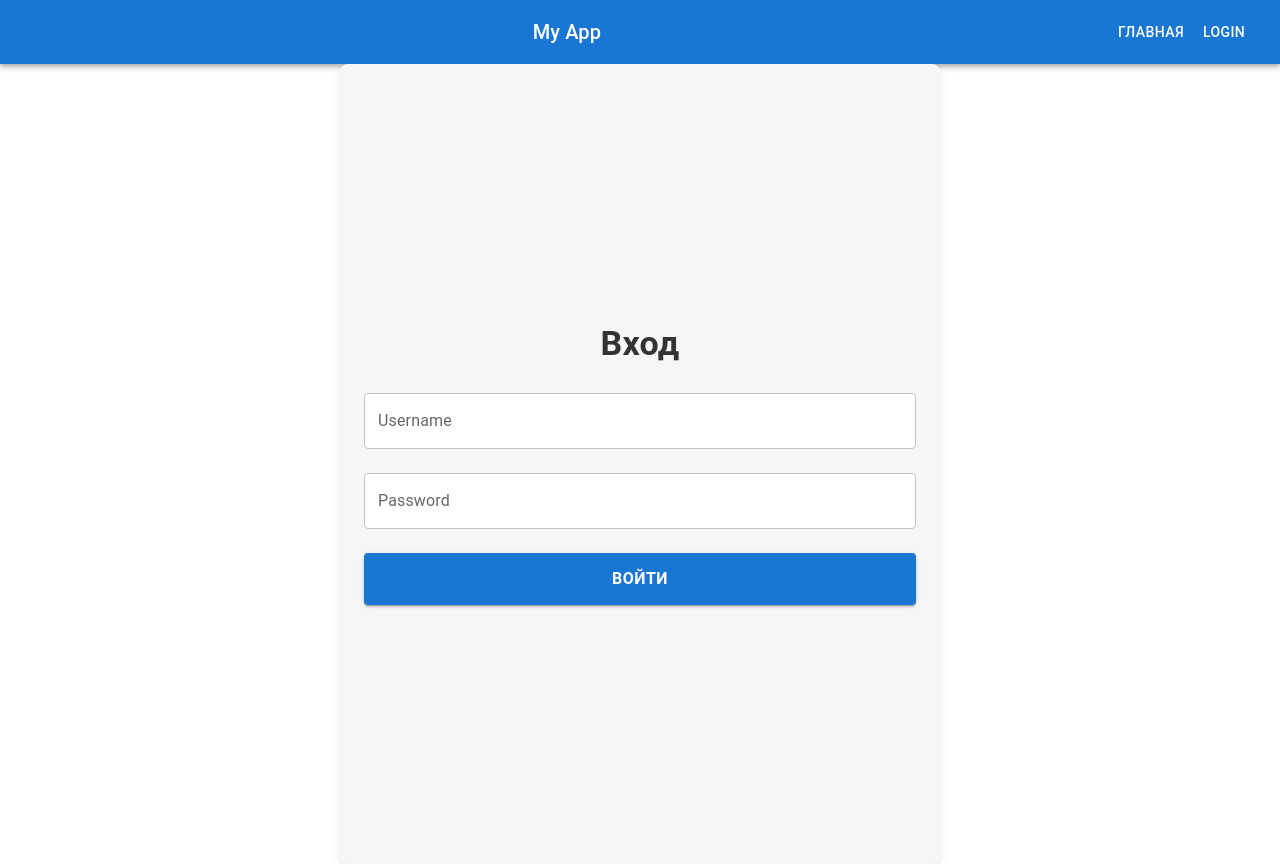
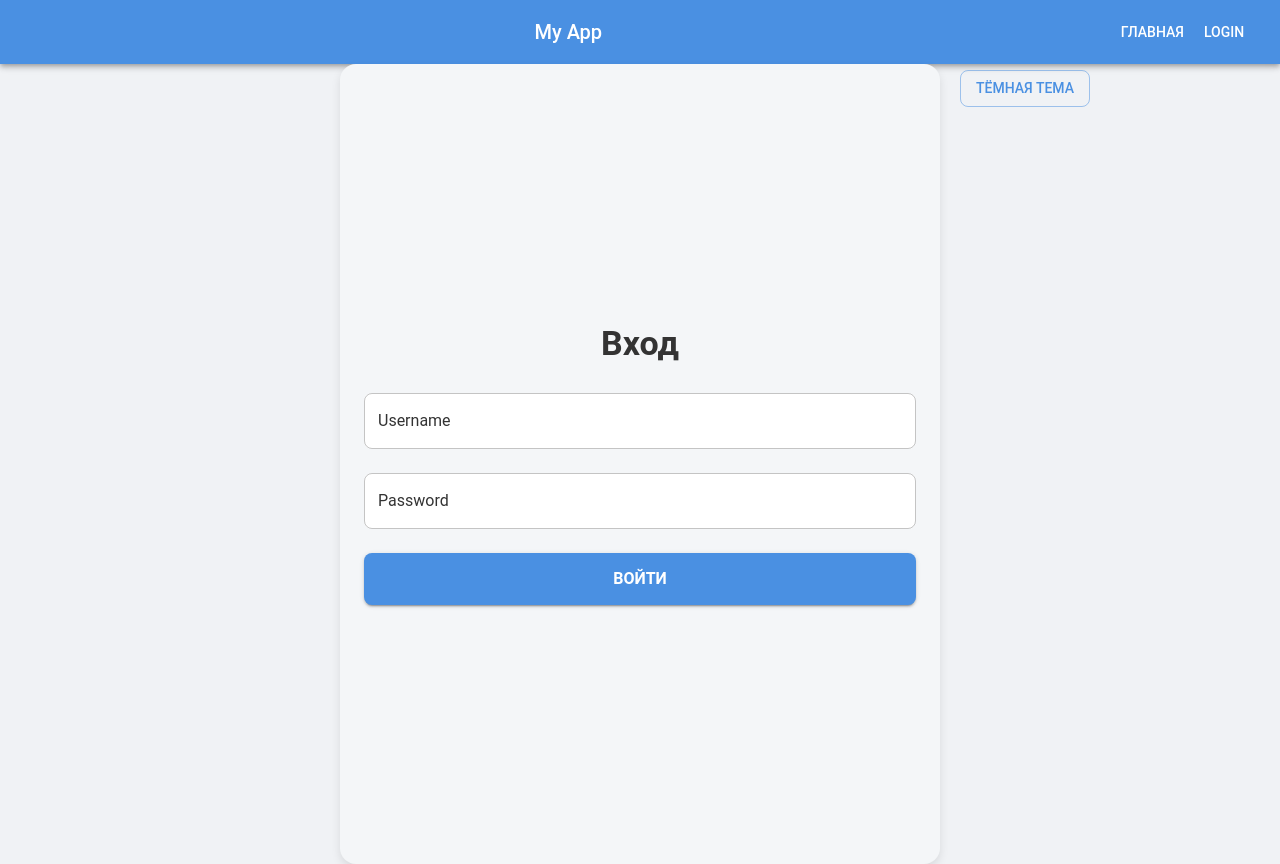
Before and after one commit to Dima9155/STRWP, a React (Create React App) app: page /Login in a window 1280 px wide. Built offline with nearby package versions, Linux system fonts and the light colour scheme.

Commit message:
Switch_theme

```diff
--- a/package.json
+++ b/package.json
@@ -5,6 +5,7 @@
   "dependencies": {
     "@emotion/react": "^11.13.3",
     "@emotion/styled": "^11.13.0",
+    "@mui/icons-material": "^6.1.6",
     "@mui/material": "^6.1.5",
     "@testing-library/jest-dom": "^5.17.0",
     "@testing-library/react": "^13.4.0",
--- a/src/App.js
+++ b/src/App.js
@@ -1,45 +1,70 @@
 import React, { useState } from 'react';
+import { ThemeProvider, CssBaseline, Button, Box } from '@mui/material';
+import { lightTheme, darkTheme } from './theme'; // Импорт светлой и тёмной тем
 import AppRouter from './Router';
 import EmployeeAPI from './api/service';
 import "./App.css";
-
 
 const App = () => {
   const [employees, setEmployees] = useState(EmployeeAPI.all());
   const [isAuthenticated, setIsAuthenticated] = useState(false);
   const [currentUser, setCurrentUser] = useState(null);
-  const initialEmployees = EmployeeAPI.all();
+  const [userRole, setUserRole] = useState(null);
+  const [isDarkMode, setIsDarkMode] = useState(false); // состояние для текущей темы
 
-
-  const handleAuth = (username) => {
+  const handleAuth = ({ username, role }) => {
     setIsAuthenticated(true);
     setCurrentUser(username);
+    setUserRole(role);
   };
 
-  const delEmp = (id) => {
-    if (EmployeeAPI.delete(id)) {
+  const deleteEmployee = (id) => {
+    if (userRole === "admin" && EmployeeAPI.delete(id)) {
       setEmployees(employees.filter((employee) => employee.id !== id));
+    } else {
+      alert("У вас нет прав для удаления");
     }
   };
 
   const addEmployee = (employee) => {
+    if (userRole === "admin") {
       const newEmployee = EmployeeAPI.add(employee);
       if (newEmployee) {
         setEmployees([...employees, newEmployee]);
       }
+    } else {
+      alert("У вас нет прав для добавления сотрудника");
+    }
+  };
+
+  // Функция переключения темы
+  const toggleTheme = () => {
+    setIsDarkMode((prevMode) => !prevMode);
   };
 
   return (
+    <ThemeProvider theme={isDarkMode ? darkTheme : lightTheme}>
+      <CssBaseline />
       <div className="App">
+        <Box sx={{ position: 'absolute', top: 70, right: 190 }}>
+          <Button
+            variant="outlined"
+            onClick={toggleTheme}
+          >
+            {isDarkMode ? "Светлая тема" : "Тёмная тема"}
+          </Button>
+        </Box>
         <AppRouter
           isAuthenticated={isAuthenticated}
           currentUser={currentUser}
           setAuth={handleAuth}
           addEmployee={addEmployee}
-        delEmployee={delEmp}
+          delEmployee={deleteEmployee}
           employees={employees}
+          userRole={userRole}
         />
       </div>
+    </ThemeProvider>
   );
 };
 
--- a/src/Pages/Login/Login.js
+++ b/src/Pages/Login/Login.js
@@ -3,8 +3,10 @@ import { useNavigate } from "react-router-dom";
 import { TextField, Button, Container, Typography, Box } from '@mui/material';
 
 const users = [
-  { username: "admin", password: "admin" },
+  { username: "admin", password: "admin", role: "admin" },
+  { username: "user", password: "user", role: "user" },
 ];
+
 
 function Login({ setAuth }) {
   const [username, setUsername] = useState('');
@@ -15,12 +17,13 @@ function Login({ setAuth }) {
     e.preventDefault();
     const user = users.find((user) => user.username === username && user.password === password);
     if (user) {
-      setAuth(username);
+      setAuth({ username: user.username, role: user.role });
       navigate("/");
     } else {
       alert("Неверные данные для входа");
     }
   };
+
 
   return (
     <Container maxWidth="sm" sx={{
--- /dev/null
+++ b/src/theme.js
@@ -0,0 +1,69 @@
+import { createTheme } from "@mui/material/styles";
+
+const lightTheme = createTheme({
+  palette: {
+    mode: 'light',
+    primary: {
+      main: "#4a90e2",
+    },
+    secondary: {
+      main: "#ff4081",
+    },
+    background: {
+      default: "#f0f2f5",
+      paper: "#ffffff",
+    },
+    text: {
+      primary: "#333",
+      secondary: "#666",
+    },
+  },
+  typography: {
+    fontFamily: "Roboto, Arial, sans-serif",
+    h4: {
+      fontWeight: 700,
+    },
+    body1: {
+      fontSize: "1rem",
+      color: "#333",
+    },
+  },
+  shape: {
+    borderRadius: 8,
+  },
+});
+
+const darkTheme = createTheme({
+  palette: {
+    mode: 'dark',
+    primary: {
+      main: "#90caf9",
+    },
+    secondary: {
+      main: "#f48fb1",
+    },
+    background: {
+      default: "#121212",
+      paper: "#1e1e1e",
+    },
+    text: {
+      primary: "#ffffff",
+      secondary: "#aaaaaa",
+    },
+  },
+  typography: {
+    fontFamily: "Roboto, Arial, sans-serif",
+    h4: {
+      fontWeight: 700,
+    },
+    body1: {
+      fontSize: "1rem",
+      color: "#ffffff",
+    },
+  },
+  shape: {
+    borderRadius: 8,
+  },
+});
+
+export { lightTheme, darkTheme };
```
Also changed, not shown: src/Pages/Home/Home.js (+20 -4 lines), 1 other file (tests, documents, lock files or other folders). Lines whose indentation alone changed are shown as unchanged.
